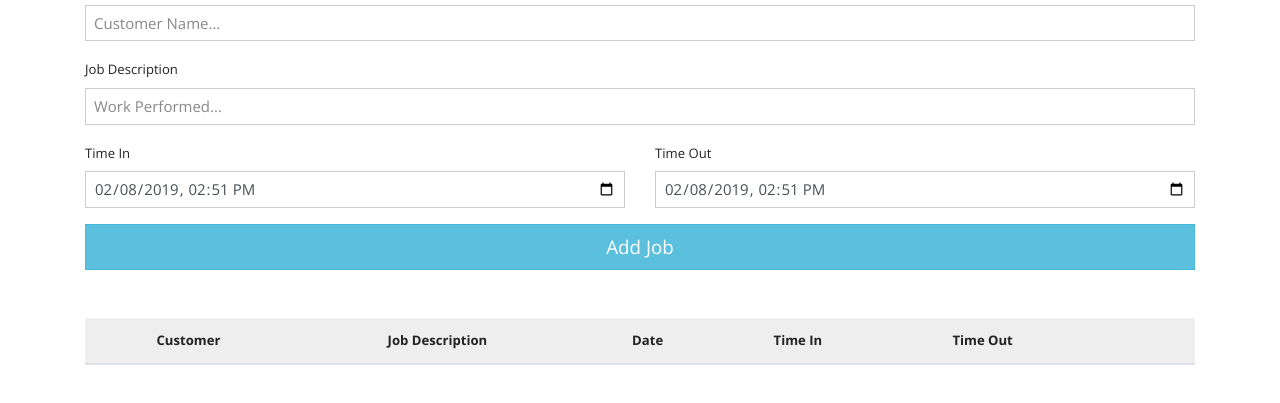
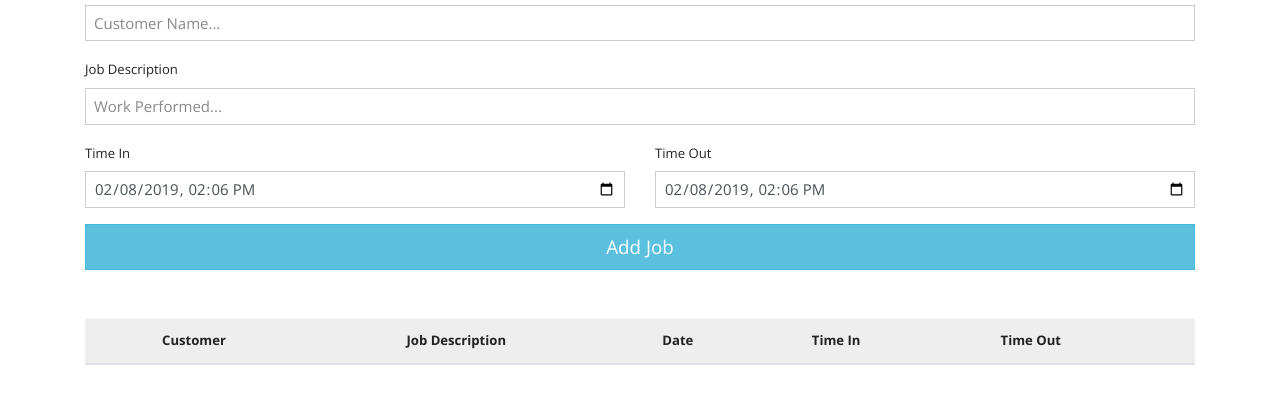
Before and after one commit to aaronshivers/timesheet-old, a website: page public/index.html in a window 1280 px wide. Shown: the part 125-528 px from the top of the page. Drawn offline with nearby package versions, Linux system fonts and the light colour scheme.

Commit message:
updated default date values

```diff
--- a/public/index.html
+++ b/public/index.html
@@ -36,12 +36,12 @@
 
           <div class="form-group col">
             <label for="timeIn">Time In</label>
-            <input type="datetime-local" id="timeIn" class="form-control" step="900">
+            <input type="datetime-local" id="timeIn" class="form-control">
           </div>
 
           <div class="form-group col">
             <label for="timeOut">Time Out</label>
-            <input type="datetime-local" id="timeOut" class="form-control" step="900">
+            <input type="datetime-local" id="timeOut" class="form-control">
           </div>
 
         </div>
@@ -62,7 +62,6 @@
             <th class="text-center">Time In</th>
             <th class="text-center">Time Out</th>
             <th class="text-center"></th>
-            <th class="text-center"></th>
 
           </tr>
 
@@ -75,6 +74,7 @@
     </div>
 
     <script src="/js/libs/moment.min.js"></script>
+    <script src="/js/libs/uuidv4.js"></script>
     <script src="/script.js"></script>
 
     <!-- Optional JavaScript -->
--- a/public/script.js
+++ b/public/script.js
@@ -3,11 +3,12 @@ const timestamp = moment().valueOf()
 
 // Job Class: Represents a Job
 class Job {
-  constructor(customer, description, timeIn, timeOut) {
+  constructor(customer, description, timeIn, timeOut, id = uuidv4()) {
     this.customer = customer
     this.description = description
     this.timeIn = timeIn
     this.timeOut = timeOut
+    this.id = id
   }
 }
 
@@ -68,8 +69,8 @@ class UI {
   static clearFields() {
     document.getElementById('customer').value = ''
     document.getElementById('description').value = ''
-    document.getElementById('timeIn').value = moment(timestamp).format('YYYY-MM-DDTHH:ss')
-    document.getElementById('timeOut').value = moment(timestamp).format('YYYY-MM-DDTHH:ss')
+    document.getElementById('timeIn').value = moment(timestamp).format('YYYY-MM-DDTHH:mm')
+    document.getElementById('timeOut').value = moment(timestamp).format('YYYY-MM-DDTHH:mm')
   }
 }
 
```
